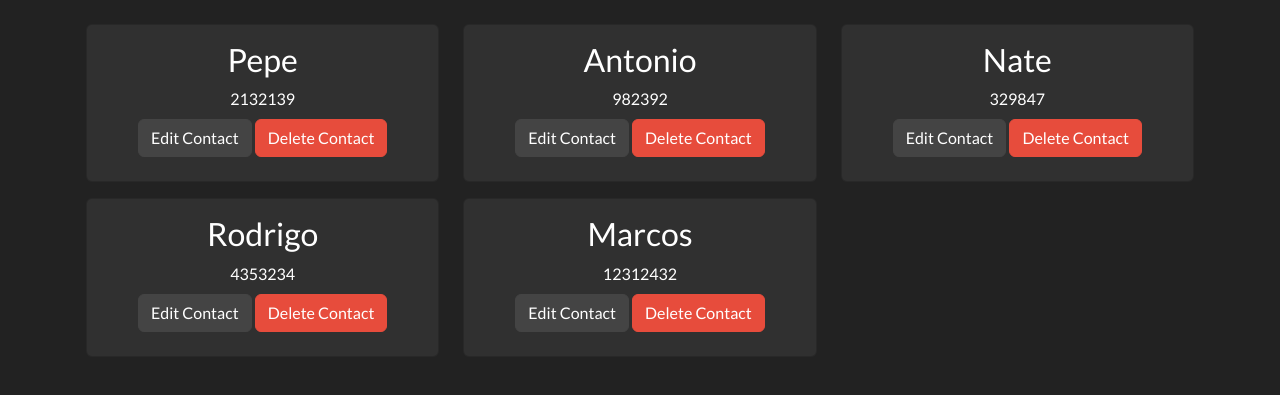
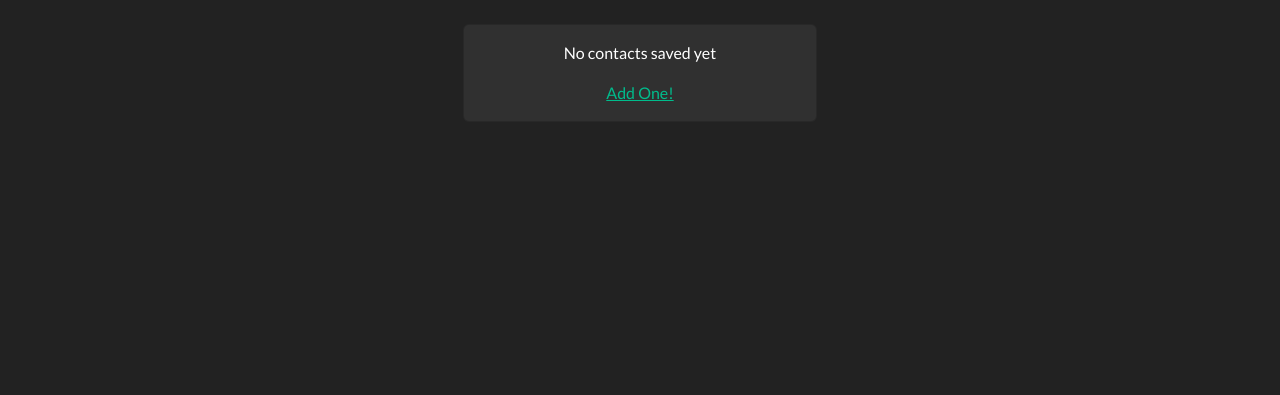
Before and after one commit to NEBULA1978/CONTATS-APP, a PHP site: page / in a window 1280 px wide. Shown: the part 72-467 px from the top of the page. Run offline with PHP 8.4, Linux system fonts and the light colour scheme; some libraries are stand-ins or nearby versions.

Commit message:
¿Cómo se almacenan los datos en el servidor?

```diff
--- a/index.php
+++ b/index.php
@@ -1,12 +1,10 @@
 <?php
 
-$contacts = [
-  ["name" => "Pepe", "phone_number" => "2132139"],
-  ["name" => "Antonio", "phone_number" => "982392"],
-  ["name" => "Nate", "phone_number" => "329847"],
-  ["name" => "Rodrigo", "phone_number" => "4353234"],
-  ["name" => "Marcos", "phone_number" => "12312432"],
-];
+if (file_exists("contacts.json")) {
+  $contacts = json_decode(file_get_contents("contacts.json"), true);
+} else {
+  $contacts = [];
+}
 
 ?>
 
@@ -45,7 +43,7 @@ $contacts = [
             <a class="nav-link" href="#">Home</a>
           </li>
           <li class="nav-item">
-            <a class="nav-link" href="./add.php">Add Contact</a>
+            <a class="nav-link" href="add.php">Add Contact</a>
           </li>
         </ul>
       </div>
@@ -56,6 +54,14 @@ $contacts = [
     <div class="container pt-4 p-3">
       <div class="row">
 
+        <?php if (count($contacts) == 0) : ?>
+          <div class="col-md-4 mx-auto">
+            <div class="card card-body text-center">
+              <p>No contacts saved yet</p>
+              <a href="add.php">Add One!</a>
+            </div>
+          </div>
+        <?php endif ?>
         <?php foreach ($contacts as $contact) : ?>
           <div class="col-md-4 mb-3">
             <div class="card text-center">
```
Also changed, not shown: add.php (+29 -23 lines).
